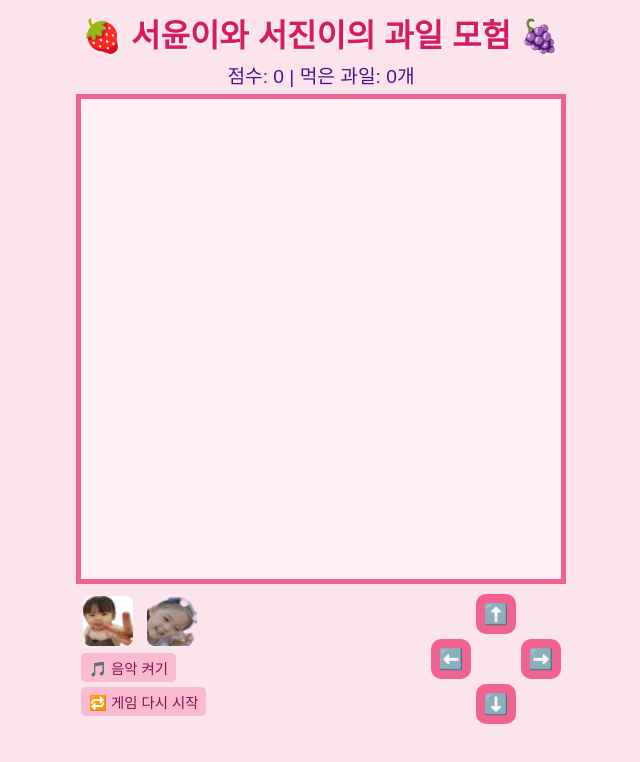
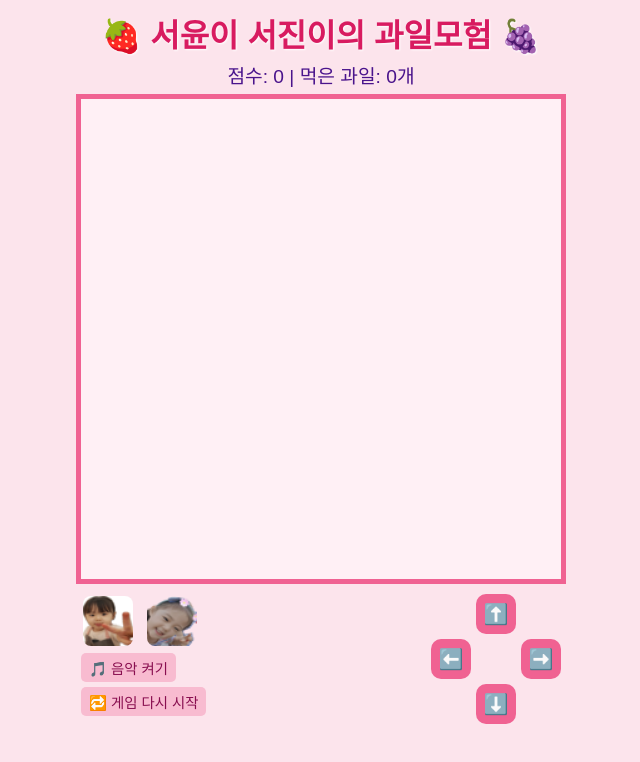
Before and after one commit to sungmin2ya/Yoon-Jin-Game, a plain HTML site: page index.html in a window 1280 px wide. Shown: the whole page, without its empty margins (319-959 px from the left). Drawn offline with Linux system fonts and the light colour scheme.

Commit message:
Add files via upload

```diff
--- a/index.html
+++ b/index.html
@@ -101,7 +101,7 @@
 </head>
 <body>
   <div id="wrapper">
-    <div id="title">🍓 서윤이와 서진이의 과일 모험 🍇</div>
+    <div id="title">🍓 서윤이 서진이의 과일모험 🍇</div>
     <div id="scoreBoard">점수: 0 | 먹은 과일: 0개</div>
     <canvas id="gameCanvas" width="480" height="480"></canvas>
     <div id="controlPanel">
```
